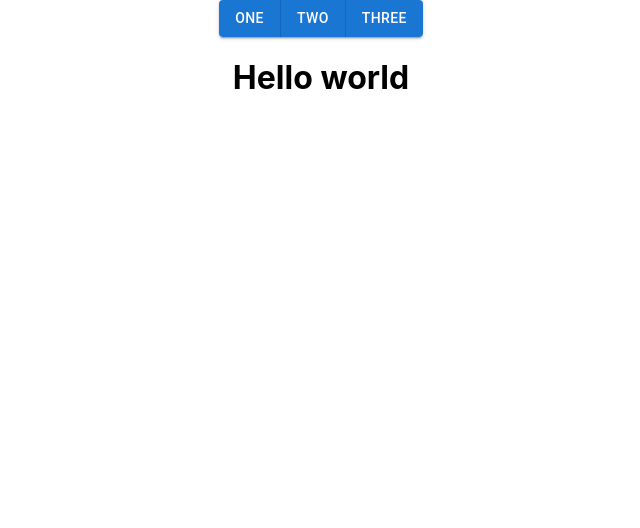
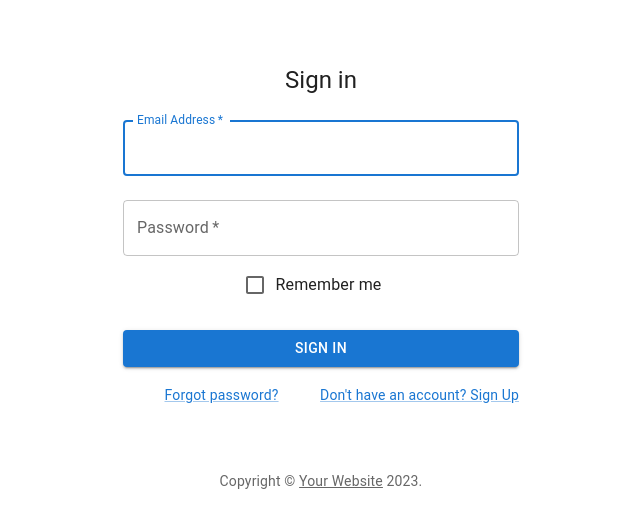
Before and after one commit to extusharkawade/blog-front-end, a React (Create React App) app: page / in a window 1280 px wide. Shown: the top 528 px of the page, without its empty margins (319-959 px from the left). Built offline with nearby package versions, Linux system fonts and the light colour scheme.

Commit message:
login form

```diff
--- a/src/App.tsx
+++ b/src/App.tsx
@@ -1,19 +1,12 @@
 import React from "react";
 import "./App.css";
 import { Button, ButtonGroup } from "@mui/material";
+import Login from "./Auth/Login";
 
 function App() {
   return (
     <div className="App">
-      <ButtonGroup
-        variant="contained"
-        aria-label="outlined primary button group"
-      >
-        <Button>One</Button>
-        <Button>Two</Button>
-        <Button>Three</Button>
-      </ButtonGroup>
-      <h1>Hello world</h1>
+      <Login />
     </div>
   );
 }
--- /dev/null
+++ b/src/Auth/Login.tsx
@@ -0,0 +1,116 @@
+import * as React from "react";
+import Button from "@mui/material/Button";
+import CssBaseline from "@mui/material/CssBaseline";
+import TextField from "@mui/material/TextField";
+import FormControlLabel from "@mui/material/FormControlLabel";
+import Checkbox from "@mui/material/Checkbox";
+import Link from "@mui/material/Link";
+import Grid from "@mui/material/Grid";
+import Box from "@mui/material/Box";
+import Typography from "@mui/material/Typography";
+import Container from "@mui/material/Container";
+import { createTheme, ThemeProvider } from "@mui/material/styles";
+
+function Copyright(props: any) {
+  return (
+    <Typography
+      variant="body2"
+      color="text.secondary"
+      align="center"
+      {...props}
+    >
+      {"Copyright © "}
+      <Link color="inherit" href="https://mui.com/">
+        Your Website
+      </Link>{" "}
+      {new Date().getFullYear()}
+      {"."}
+    </Typography>
+  );
+}
+
+// TODO remove, this demo shouldn't need to reset the theme.
+const defaultTheme = createTheme();
+
+export default function Login() {
+  const handleSubmit = (event: React.FormEvent<HTMLFormElement>) => {
+    event.preventDefault();
+    const data = new FormData(event.currentTarget);
+    console.log({
+      email: data.get("email"),
+      password: data.get("password"),
+    });
+  };
+
+  return (
+    <ThemeProvider theme={defaultTheme}>
+      <Container component="main" maxWidth="xs">
+        <CssBaseline />
+        <Box
+          sx={{
+            marginTop: 8,
+            display: "flex",
+            flexDirection: "column",
+            alignItems: "center",
+          }}
+        >
+          <Typography component="h1" variant="h5">
+            Sign in
+          </Typography>
+          <Box
+            component="form"
+            onSubmit={handleSubmit}
+            noValidate
+            sx={{ mt: 1 }}
+          >
+            <TextField
+              margin="normal"
+              required
+              fullWidth
+              id="email"
+              label="Email Address"
+              name="email"
+              autoComplete="email"
+              autoFocus
+            />
+            <TextField
+              margin="normal"
+              required
+              fullWidth
+              name="password"
+              label="Password"
+              type="password"
+              id="password"
+              autoComplete="current-password"
+            />
+            <FormControlLabel
+              control={<Checkbox value="remember" color="primary" />}
+              label="Remember me"
+            />
+            <Button
+              type="submit"
+              fullWidth
+              variant="contained"
+              sx={{ mt: 3, mb: 2 }}
+            >
+              Sign In
+            </Button>
+            <Grid container>
+              <Grid item xs>
+                <Link href="#" variant="body2">
+                  Forgot password?
+                </Link>
+              </Grid>
+              <Grid item>
+                <Link href="#" variant="body2">
+                  {"Don't have an account? Sign Up"}
+                </Link>
+              </Grid>
+            </Grid>
+          </Box>
+        </Box>
+        <Copyright sx={{ mt: 8, mb: 4 }} />
+      </Container>
+    </ThemeProvider>
+  );
+}
```
